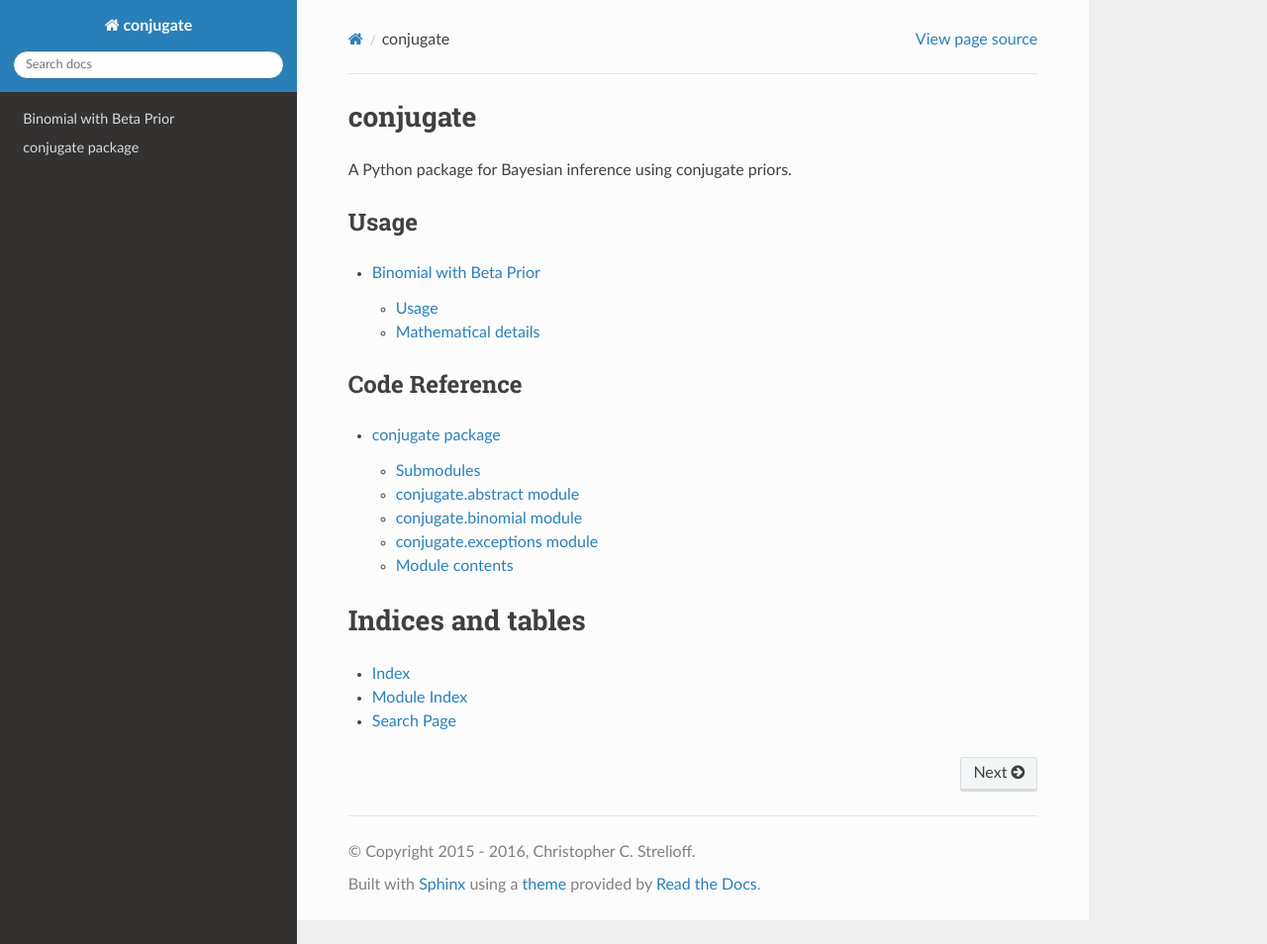
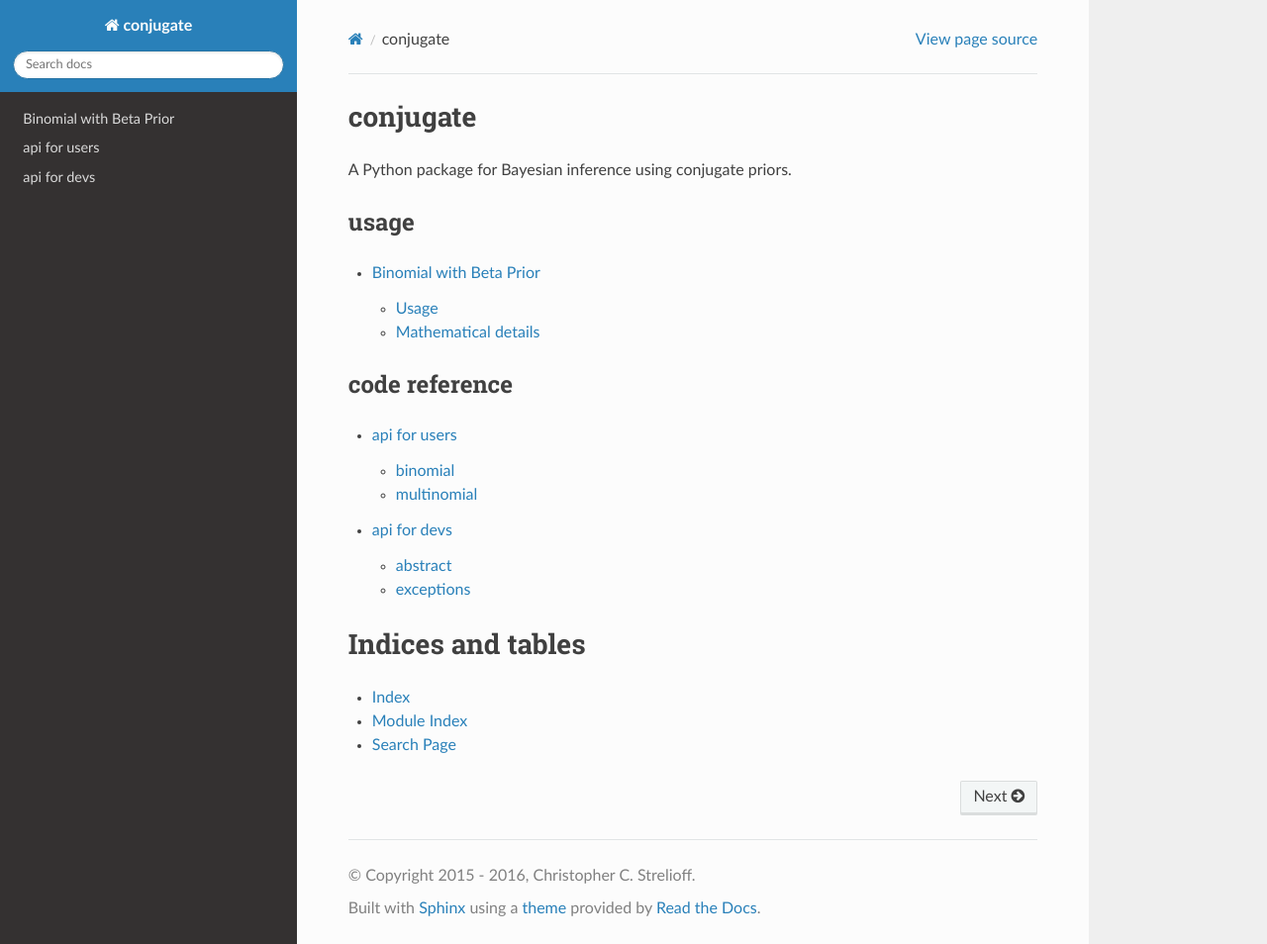
Before and after one commit to cstrelioff/conjugate, a Sphinx documentation site: the page built from docs/index.rst, in a window 1280 px wide and 954 px high. Shown: the whole window at 99% size. Built offline with Sphinx 7.4.7 and the Read the Docs theme 2.0.0, drawn with Linux system fonts in a browser that asks for light colours.

Commit message:
working on basic docs layout

```diff
--- a/docs/conjugate.rst
+++ b/docs/conjugate.rst
@@ -1,38 +1,47 @@
-conjugate package
-=================
+I've divided the API documentation into *api for users* and *api for devs*
+sections. For most readers, the *api for users* section documents the code that
+you'll be using. If you want to dive into the guts of the project, checkout the
+*api for devs* section for information about the abstract base class and
+related infrastructure.
 
-Submodules
-----------
 
-conjugate.abstract module
--------------------------
+api for users
+=============
+
+These modules are designed for typical user tasks.
+
+binomial
+--------
+
+.. automodule:: conjugate.binomial
+    :members:
+    :undoc-members:
+    :show-inheritance:
+
+multinomial
+-----------
+
+.. automodule:: conjugate.multinomial
+    :members:
+    :undoc-members:
+    :show-inheritance:
+
+
+api for devs
+============
+
+abstract
+--------
 
 .. automodule:: conjugate.abstract
     :members:
     :undoc-members:
     :show-inheritance:
 
-conjugate.binomial module
--------------------------
-
-.. automodule:: conjugate.binomial
-    :members:
-    :undoc-members:
-    :show-inheritance:
-
-conjugate.exceptions module
----------------------------
+exceptions
+----------
 
 .. automodule:: conjugate.exceptions
     :members:
     :undoc-members:
     :show-inheritance:
-
-
-Module contents
----------------
-
-.. automodule:: conjugate
-    :members:
-    :undoc-members:
-    :show-inheritance:
--- a/docs/index.rst
+++ b/docs/index.rst
@@ -3,14 +3,14 @@ conjugate
 
 A Python package for Bayesian inference using conjugate priors.
 
-Usage
+usage
 -----
 .. toctree::
    :maxdepth: 2
 
    binomial_beta
 
-Code Reference
+code reference
 --------------
 .. toctree::
    :maxdepth: 2
```
